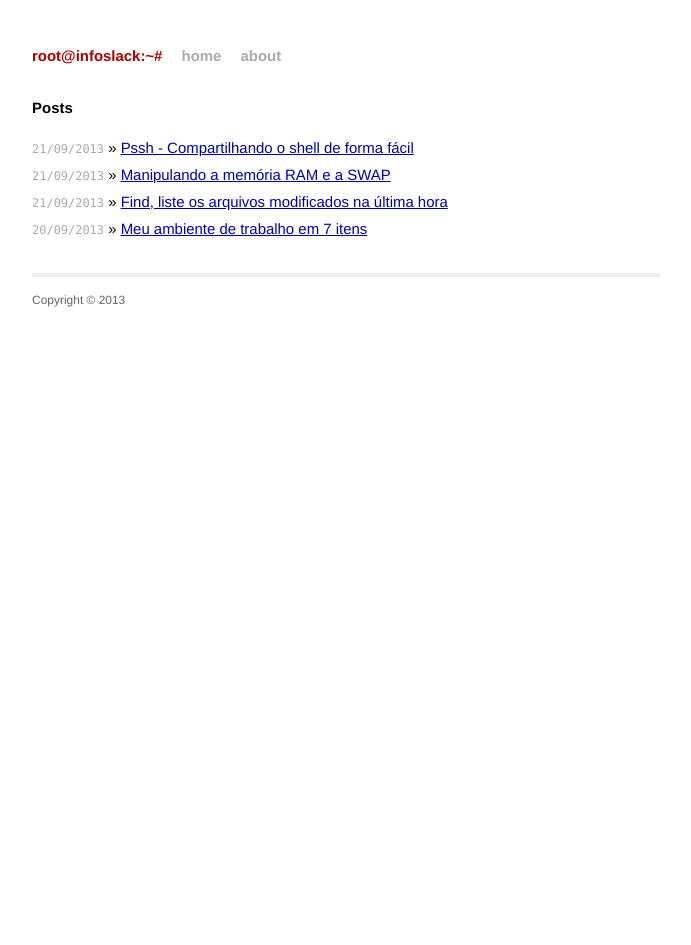
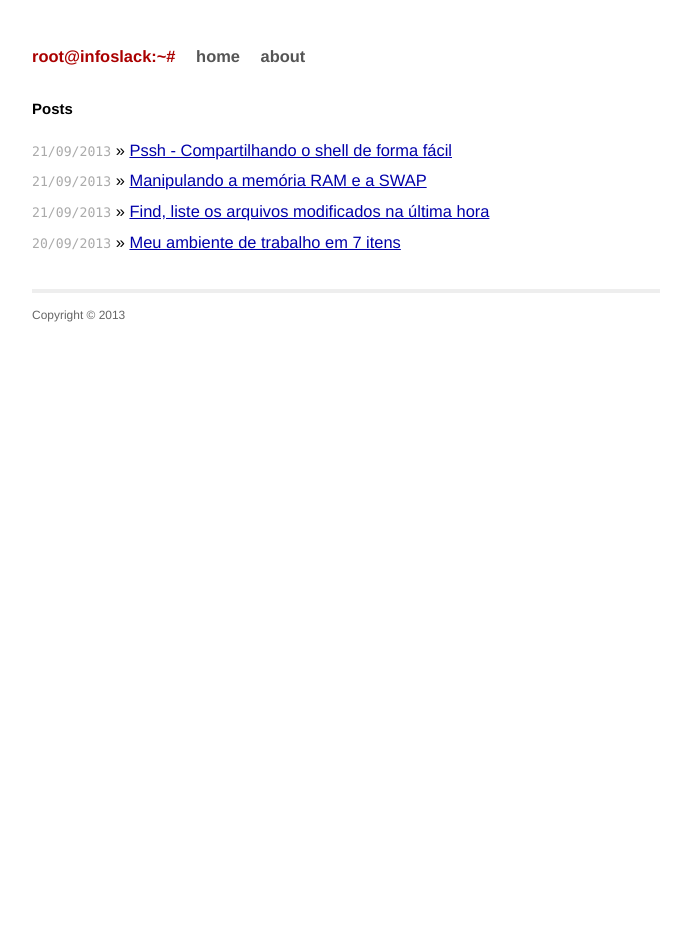
Before and after one commit to infoslack/infoslack-blog, a Jekyll site: the page built from index.html, in a window 1280 px wide. Shown: the whole page, without its empty margins (294-985 px from the left). Built offline with Jekyll 4.4.1, drawn with Linux system fonts in a browser that asks for light colours; Markdown is read by kramdown in place of the engine named in the settings.

Commit message:
custom css

```diff
--- a/css/main.css
+++ b/css/main.css
@@ -41,6 +41,7 @@ ul.posts {
 
 ul.posts li {
   line-height: 1.75em;
+  font-size: 1.1em;
 }
 
 ul.posts span {
@@ -66,6 +67,7 @@ ul.posts span {
 .site .header a {
   font-weight: bold;
   text-decoration: none;
+  font-size: 1.1em;
 }
 
 .site .header h1.title {
@@ -78,16 +80,20 @@ ul.posts span {
 }
 
 .site .header h1.title a:hover {
-  color: #000;
+  color: #f0aeae;
+}
+
+.site h2 {
+  font-size: 1.5em;
 }
 
 .site .header a.extra {
-  color: #aaa;
+  color: #555;
   margin-left: 1em;
 }
 
 .site .header a.extra:hover {
-  color: #000;
+  color: #aaa;
 }
 
 .site .meta {
@@ -162,3 +168,7 @@ ul.posts span {
 .post pre.terminal code {
   background-color: #333;
 }
+
+.post h3 {
+  font-size: 1.2em;
+}
```
